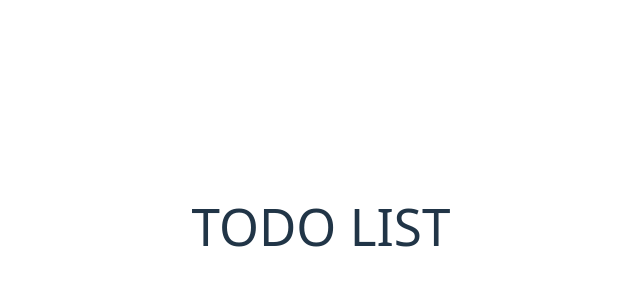
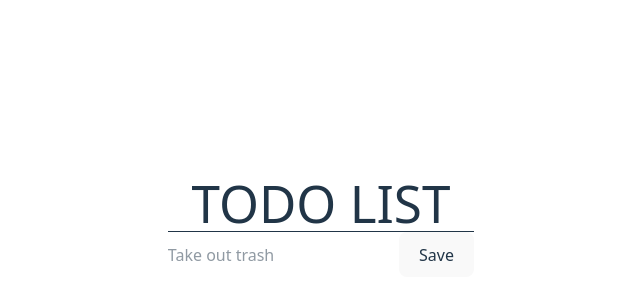
Before and after one commit to lea927/to-do-basic, a React (Vite) app: page / in a window 1280 px wide. Shown: the part 174-474 px from the top of the page, without its empty margins (319-959 px from the left). Built offline with nearby package versions, Linux system fonts and the light colour scheme.

Commit message:
feat: add create and check/uncheck task functionality

```diff
--- a/src/ToDoItem.jsx
+++ b/src/ToDoItem.jsx
@@ -1,8 +1,17 @@
 import React from 'react'
 
-const ToDoItem = () => {
+const ToDoItem = ({index, item, onBoxClick}) => {
   return (
-    <div>ToDoItem</div>
+    <>
+      <div>
+        <input
+          type="checkbox"
+          checked={item.isComplete}
+          onChange={(e) => onBoxClick(index, e.target.checked)}
+        />
+        <p className='inline'> {item.taskName}</p>
+      </div>
+    </>
   )
 }
 
--- a/src/TodoApp.jsx
+++ b/src/TodoApp.jsx
@@ -1,10 +1,46 @@
+import { useState } from 'react'
 import './App.css'
+import ToDoList from './ToDoList'
+import ToDoForm from './TodoForm'
 
 function TodoApp() {
+  const [todos, setTodos] = useState([])
+
+  const handleSubmit = (taskName) => {
+    if (taskName === '') {
+      alert('Please enter a task')
+      return
+    }
+
+    setTodos([
+      ...todos,
+      {
+        taskName,
+        isComplete: false
+      }
+    ])
+  }
+
+  const handleCheckboxClick = (index, isComplete) => {
+    const updatedToDos = todos.map((todo, idx) => {
+      if (idx === index) {
+        return {
+          ...todo,
+          isComplete
+        }
+      }
+      return todo
+    })
+
+    setTodos(updatedToDos)
+  }
 
   return (
     <>
-    <h1 className='uppercase'>Todo List</h1>
+      <h1 className='uppercase'>Todo List</h1>
+      <ToDoList items={todos} onBoxClick={handleCheckboxClick} />
+      <hr />
+      <ToDoForm onSaveToDo={handleSubmit}/>
     </>
   )
 }
--- a/src/TodoForm.jsx
+++ b/src/TodoForm.jsx
@@ -1,14 +1,20 @@
-import React from 'react'
+import React, { useState } from 'react'
 
-const TodoForm = () => {
+const ToDoForm = ({onSaveToDo}) => {
+  const [task, setTask] = useState('')
+
   return (
     <>
       <div>
-        <input type="text" placeholder="Take out trash" />
-        <button type="submit">Save</button>
+        <input
+          type="text"
+          placeholder="Take out trash"
+          onChange={(e) => setTask(e.target.value)}
+        />
+        <button type="submit" onClick={() => onSaveToDo(task)}>Save</button>
       </div>
     </>
   )
 }
 
-export default TodoForm
+export default ToDoForm
--- a/src/TodoList.jsx
+++ b/src/TodoList.jsx
@@ -1,9 +1,19 @@
 import React from 'react'
+import ToDoItem from './ToDoItem'
 
-const TodoList = () => {
+const ToDoList = ({items, onBoxClick}) => {
   return (
-    <div>TodoList</div>
+    <div>
+      {items.map((item, index) => (
+          <ToDoItem
+            key={index}
+            item={item}
+            onBoxClick={onBoxClick}
+            index={index}
+          />
+      ))}
+    </div>
   )
 }
 
-export default TodoList
+export default ToDoList
```
